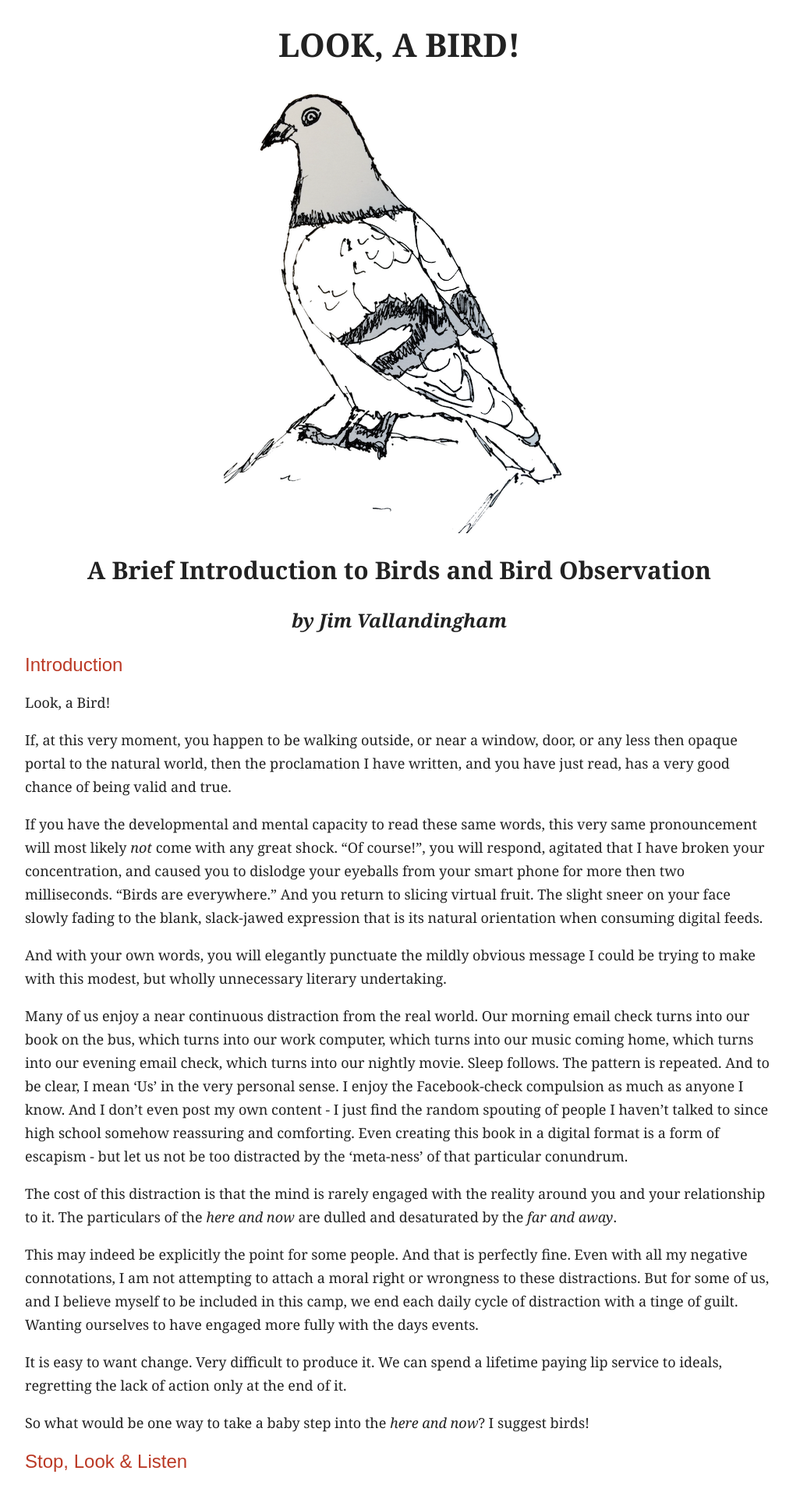
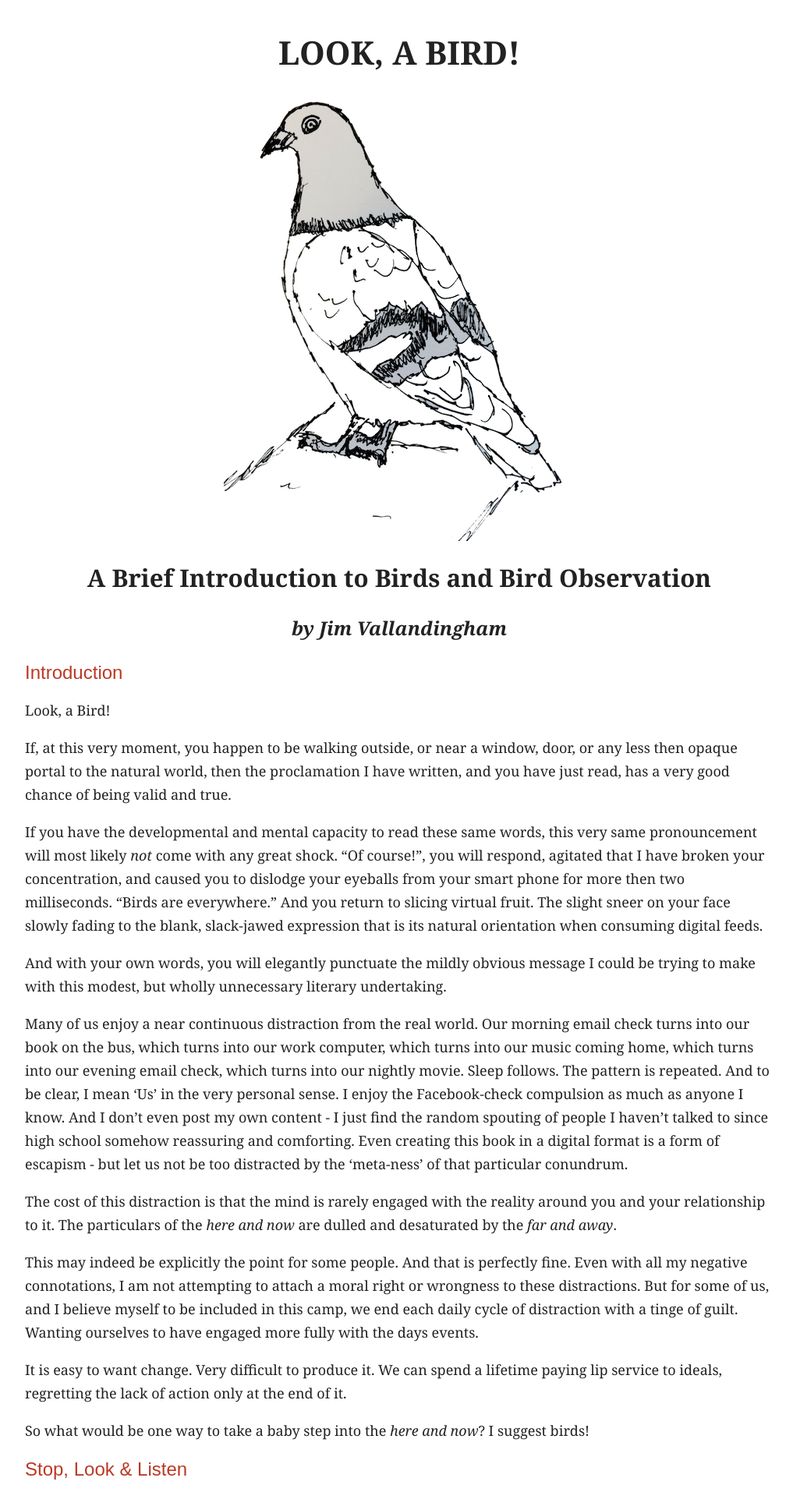
Before and after one commit to vlandham/LookABird, a Jekyll site: the page built from index.html, in a window 1280 px wide. Shown: the top 1914 px of the page at 78% size, without its empty margins (128-1145 px from the left). Built offline with Jekyll 4.4.1, drawn with Linux system fonts in a browser that asks for light colours; some web fonts are replaced.

Commit message:
fix some styles

```diff
--- a/_layouts/default.html
+++ b/_layouts/default.html
@@ -2,7 +2,7 @@
 <html>
   <head>
     <meta charset="utf-8">
-    <title>Look A Bird</title>
+    <title>Look, A Bird!</title>
     <link href='http://fonts.googleapis.com/css?family=Droid+Sans:400,700|Droid+Serif:400,400italic' rel='stylesheet' type='text/css'>
     <link rel='stylesheet' type='text/css' href='css/normalize.css' />
     <link rel='stylesheet' type='text/css' href='css/main.css' />
--- a/css/main.css
+++ b/css/main.css
@@ -126,6 +126,7 @@
   max-width: 960px;
   margin: 0 auto;
   margin-bottom: 30px;
+  padding: 10px;
 }
 
 .entry_content p {
```
